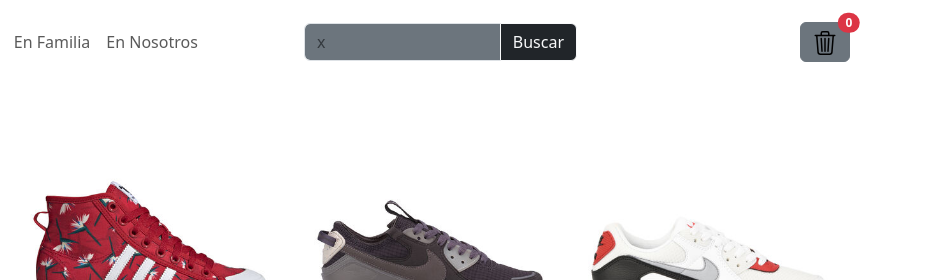
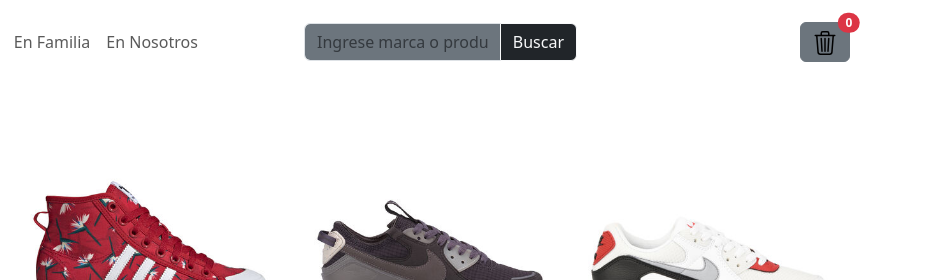
Before and after one commit to jpciceri/entregaFinalJavascrpit-Ciceri, a website: page index.html in a window 1280 px wide. Shown: the top 280 px of the page, 348-1280 px from the left. Drawn offline with nearby package versions, Linux system fonts and the light colour scheme.

Commit message:
ultimoCambio

```diff
--- a/index.html
+++ b/index.html
@@ -39,7 +39,7 @@
             </div>
             <div class="col-md-6 d-flex align-items-center">
               <div class="input-group">
-                  <input type="text" id="texto_busqueda" class="form-control bg-secondary text-white" placeholder="x">
+                  <input type="text" id="texto_busqueda" class="form-control bg-secondary text-white" placeholder="Ingrese marca o producto">
                   <button id="boton_buscar" class="btn btn-outline-light text-light bg-dark" type="button">Buscar</button>
               </div>
             <div class="col-md-6 d-flex align-items-center justify-content-end">
```
